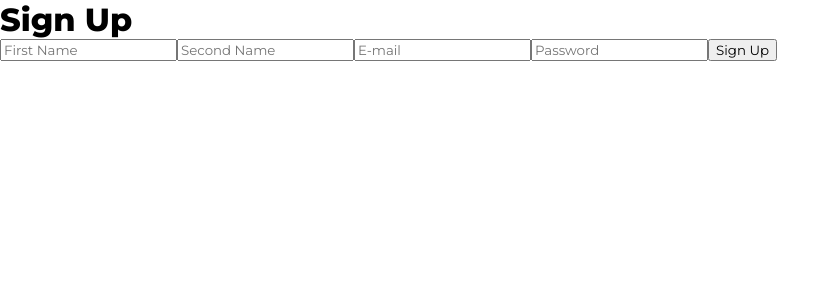
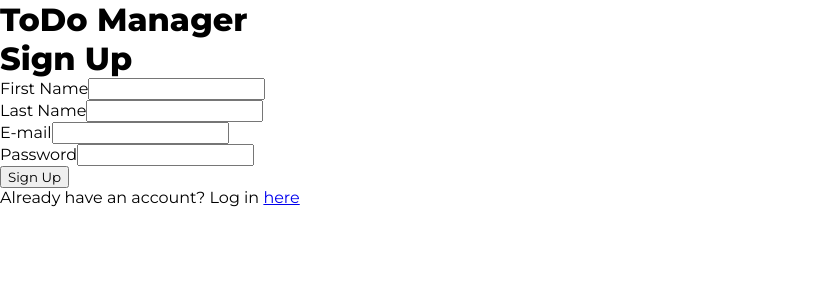
Before and after one commit to sruthi-98/Todo-App, a React (Create React App) app: page /signup in a window 1280 px wide. Shown: the top 300 px of the page, without its empty margins (0-840 px from the left). Built offline with nearby package versions, Linux system fonts and the light colour scheme.

Commit message:
Add form groups and necessary class names

```diff
--- a/src/components/SignUp.js
+++ b/src/components/SignUp.js
@@ -29,39 +29,53 @@ function SignUp() {
 
     return (
         <div className="signUp">
+            <h1 className="signUp__header">ToDo Manager</h1>
 
             <div className="signUp__container">
-                <h1>Sign Up</h1>
+                <h1 lassName="signUp__title">Sign Up</h1>
 
-                <form>
+                <form className="signUp__form">
+                    <div className="signUp__formGroup">
+                        <label className="signUp__formLabel">First Name</label>
                         <input
+                            className="signUp__formInput"
                             type="text"
                             value={firstName}
-                        placeholder="First Name"
                             onChange={e => setFirstName(e.target.value)}
                         />
+                    </div>
 
+                    <div className="signUp__formGroup">
+                        <label className="signUp__formLabel">Last Name</label>
                         <input
+                            className="signUp__formInput"
                             type="text"
                             value={lastName}
-                        placeholder="Second Name"
                             onChange={e => setLastName(e.target.value)}
                         />
+                    </div>
 
+                    <div className="signUp__formGroup">
+                        <label className="signUp__formLabel">E-mail</label>
                         <input
+                            className="signUp__formInput"
                             type="text"
                             value={email}
-                        placeholder="E-mail"
                             onChange={e => setEmail(e.target.value)}
                         />
+                    </div>
 
+                    <div className="signUp__formGroup">
+                        <label className="signUp__formLabel">Password</label>
                         <input
+                            className="signUp__formInput"
                             type="password"
                             value={password}
-                        placeholder="Password"
                             onChange={e => setPassword(e.target.value)}
                         />
+                    </div>
 
+                    <div className="signUp__formGroup">
                         <button
                             type="submit"
                             onClick={signUp}
@@ -69,6 +83,11 @@ function SignUp() {
                         >
                             Sign Up
                         </button>
+
+                        <p className="signUp__login">
+                            Already have an account? Log in <Link className="signUp__link" to='/login'>here</Link>
+                        </p>
+                    </div>
                 </form>
             </div>
         </div>
```
Lines whose indentation alone changed are shown as unchanged.
